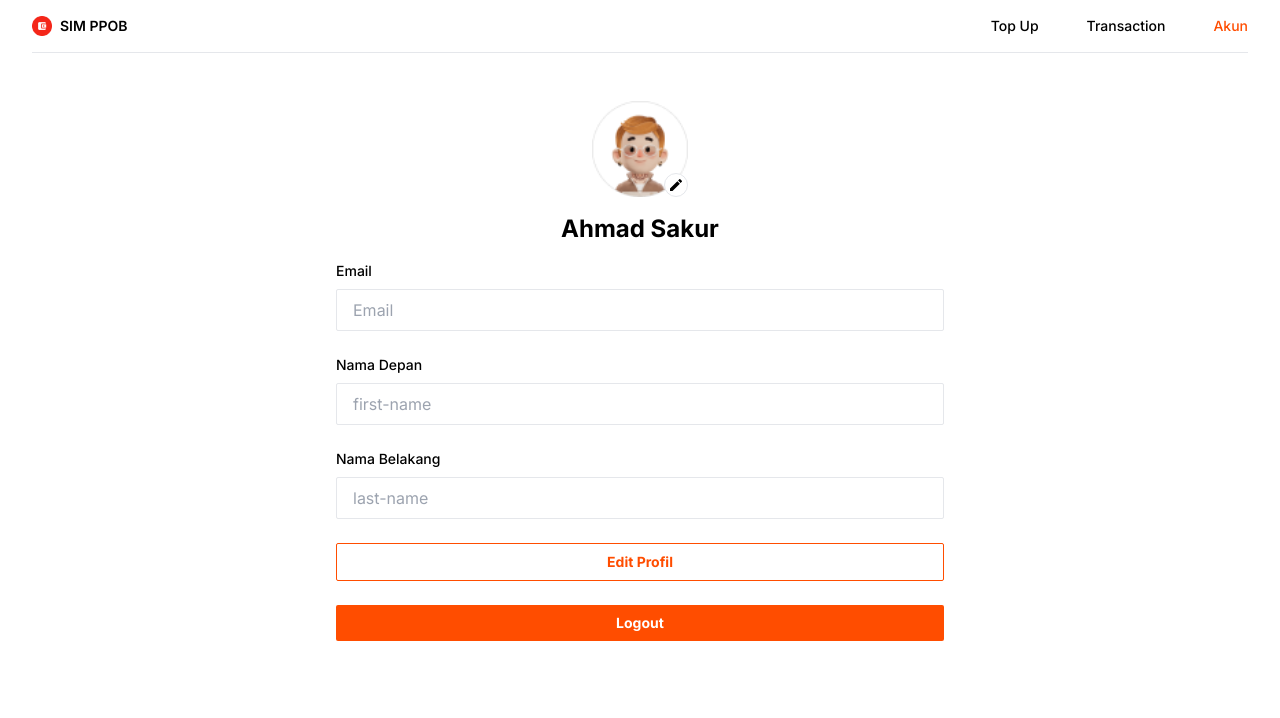
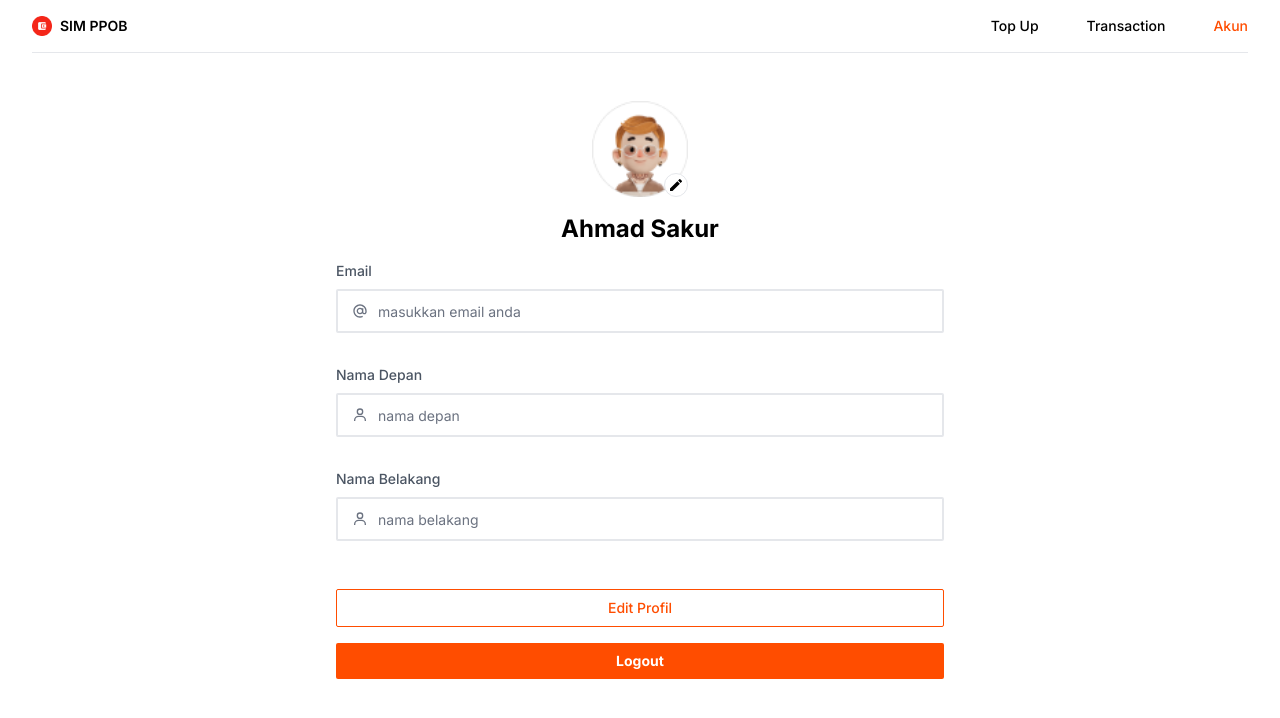
Before and after one commit to ahmadsakur/sim-ppob, a Next.js app: page /account in a window 1280 px wide. Shown: the top 718 px of the page. Built offline with nearby package versions, Linux system fonts and the light colour scheme.

Commit message:
[FEAT] Add Form Validation on Update Profile

```diff
--- a/components/input/PasswordInput.tsx
+++ b/components/input/PasswordInput.tsx
@@ -18,7 +18,7 @@ const PasswordInput: React.FC<PasswordInputProps> = ({ label, ...props }) => {
   return (
     <div className="flex flex-col gap-2 w-full relative">
       {label && (
-        <label htmlFor={props.id} className="text-gray-600">
+        <label htmlFor={props.id} className="text-gray-600 text-sm font-medium">
           {label}
         </label>
       )}
--- a/components/input/TextInput.tsx
+++ b/components/input/TextInput.tsx
@@ -17,7 +17,7 @@ const TextInput: React.FC<TextInputProps> = ({ label, ...props }) => {
   return (
     <div className="flex flex-col gap-2 w-full relative">
       {label && (
-        <label htmlFor={props.id} className="text-gray-600">
+        <label htmlFor={props.id} className="text-gray-600 text-sm font-medium">
           {label}
         </label>
       )}
--- a/pages/account.tsx
+++ b/pages/account.tsx
@@ -2,68 +2,180 @@ import DashboardLayout from "@/components/layout/DashboardLayout";
 import Image from "next/image";
 import React from "react";
 import { MdEdit } from "react-icons/md";
+import { Formik, Form } from "formik";
+import { BiAt, BiLock, BiUser } from "react-icons/bi";
+import * as Yup from "yup";
+import TextInput from "@/components/input/TextInput";
+import PasswordInput from "@/components/input/PasswordInput";
+import { AuthService } from "@/services/api-service";
 
 const AccountPage = () => {
+  const fileInputRef = React.useRef<HTMLInputElement>(null);
+  const formRef = React.useRef<HTMLFormElement>(null);
+  const [file, setFile] = React.useState<File | null>(null);
+
+  const validationSchema = Yup.object({
+    email: Yup.string()
+      .email("Invalid email address")
+      .required("Email is required"),
+    first_name: Yup.string().required("First Name is required"),
+    last_name: Yup.string().required("Last Name is required"),
+  });
+
+  const imageValidationSchema = Yup.object({
+    file: Yup.mixed()
+      .required("File is required")
+      .test("fileSize", "File size is too large", (value: any) => {
+        return !value || value.size <= 100 * 1024;
+      })
+      .test("fileType", "Invalid file type", (value: any) => {
+        return !value || ["image/jpeg", "image/png"].includes(value.type);
+      }),
+  });
+
+  const handleEditProfile = async (
+    values: any,
+    { setErrors, setSubmitting }: any
+  ) => {
+    try {
+      setSubmitting(true);
+      const response = await AuthService.updateProfile(values);
+      console.log(response);
+    } catch (error: any) {
+      if (error.response) {
+        const errorMessage = error.response.data.message;
+        setErrors({ passwordConfirmation: errorMessage });
+      } else {
+        console.error(error);
+      }
+    } finally {
+      setSubmitting(false);
+    }
+  };
+
+  const handleFileInputChange = (e: React.ChangeEvent<HTMLInputElement>) => {
+    const files = e.target.files;
+    if (files) {
+      setFile(files[0]);
+    }
+
+    const form = formRef.current;
+    if (form) {
+      form.submit();
+    }
+  };
+
+  const handleButtonClick = () => {
+    fileInputRef.current!.click();
+  };
+
+  const handleEditImage = async (
+    values: any,
+    { setErrors, setSubmitting }: any
+  ) => {
+    console.log(values);
+  };
+
   return (
     <DashboardLayout>
       <div className="w-full md:w-1/2 py-8 mx-auto">
         <div className="flex flex-col items-center">
           <div className="py-4 mx-auto flex flex-col items-center justify-center gap-4">
-            <div className="aspect-square relative w-24">
+            <Formik
+              initialValues={{
+                file: null,
+              }}
+              validationSchema={imageValidationSchema}
+              onSubmit={(values, { setSubmitting }) => {
+                handleEditImage(values, { setSubmitting });
+              }}
+            >
+              {({ isSubmitting }) => (
+                <Form
+                  className="flex flex-col gap-8"
+                  encType="multipart/form-data"
+                  ref={formRef}
+                >
+                  <input
+                    type="file"
+                    ref={fileInputRef}
+                    style={{ display: "none" }}
+                    onChange={handleFileInputChange}
+                  />
+                  <div className="relative w-24 h-24 rounded-full">
                     <Image
                       fill={true}
                       src="/assets/images/profile.png"
                       alt="Profile Picture"
                       className="object-cover"
                     />
-              <div className="absolute bottom-0 right-0 w-6 h-6 flex items-center justify-center rounded-full bg-white border border-gray-200 cursor-pointer">
+                    <div
+                      className="absolute bottom-0 right-0 w-6 h-6 flex items-center justify-center rounded-full bg-white border border-gray-200 cursor-pointer"
+                      onClick={handleButtonClick}
+                    >
                       <MdEdit />
                     </div>
                   </div>
+                </Form>
+              )}
+            </Formik>
             <h2 className="text-2xl font-bold text-center">Ahmad Sakur</h2>
           </div>
+          <div className="w-full">
+            <Formik
+              initialValues={{
+                email: "",
+                first_name: "",
+                last_name: "",
+              }}
+              validationSchema={validationSchema}
+              onSubmit={(values, { setSubmitting, setErrors }) => {
+                handleEditProfile(values, { setSubmitting, setErrors });
+              }}
+            >
+              {({ isSubmitting }) => (
+                <Form className="flex flex-col gap-8">
+                  <TextInput
+                    label="Email"
+                    id="email"
+                    name="email"
+                    type="email"
+                    placeholder="masukkan email anda"
+                    icon={<BiAt />}
+                  />
+                  <TextInput
+                    label="Nama Depan"
+                    id="first_name"
+                    name="first_name"
+                    type="text"
+                    placeholder="nama depan"
+                    icon={<BiUser />}
+                  />
+                  <TextInput
+                    label="Nama Belakang"
+                    id="last_name"
+                    name="last_name"
+                    type="text"
+                    placeholder="nama belakang"
+                    icon={<BiUser />}
+                  />
+
+                  <div className="flex flex-col gap-2 mt-4">
+                    <button
+                      type="submit"
+                      className={`text-[#ff4d00] bg-white border-[#ff4d00] border rounded-sm py-2 text-sm font-medium ${
+                        isSubmitting ? "cursor-wait opacity-50" : ""
+                      }`}
+                      disabled={isSubmitting}
+                    >
+                      {isSubmitting ? "Loading..." : "Edit Profil"}
+                    </button>
                   </div>
-        <div className="flex flex-col gap-4 md:gap-6">
-          <div className="flex flex-col gap-2">
-            <label className="text-sm font-medium" htmlFor="email">
-              Email
-            </label>
-            <input
-              type="email"
-              name="email"
-              id="email"
-              className="border border-gray-200 rounded-sm px-4 py-2 w-full"
-              placeholder="Email"
-            />
+                </Form>
+              )}
+            </Formik>
           </div>
-          <div className="flex flex-col gap-2">
-            <label className="text-sm font-medium" htmlFor="first-name">
-              Nama Depan
-            </label>
-            <input
-              type="text"
-              name="first-name"
-              id="first-name"
-              className="border border-gray-200 rounded-sm px-4 py-2 w-full"
-              placeholder="first-name"
-            />
-          </div>
-          <div className="flex flex-col gap-2">
-            <label className="text-sm font-medium" htmlFor="last-name">
-              Nama Belakang
-            </label>
-            <input
-              type="text"
-              name="last-name"
-              id="last-name"
-              className="border border-gray-200 rounded-sm px-4 py-2 w-full"
-              placeholder="last-name"
-            />
-          </div>
-          <div className="w-full bg-white text-[#ff4d00] text-sm font-bold rounded-sm text-center py-2 border border-[#ff4d00]">
-            Edit Profil
-          </div>
-          <div className="w-full bg-[#ff4d00] text-white text-sm font-bold rounded-sm text-center py-2">
+          <div className="w-full bg-[#ff4d00] text-white text-sm font-bold rounded-sm text-center mt-4 py-2">
             Logout
           </div>
         </div>
--- a/services/api-service.ts
+++ b/services/api-service.ts
@@ -2,6 +2,7 @@ import axios from "axios";
 import {
   loginCredentialsType,
   registerCredentialsType,
+  updateProfileType,
 } from "@/types/api/auth";
 
 const apiClient = axios.create({
@@ -17,6 +18,19 @@ export const AuthService = {
   },
   getProfile: ({ token }: { token: string }) => {
     return apiClient.get("/profile", {
+      headers: {
+        Authorization: `Bearer ${token}`,
+      },
+    });
+  },
+  updateProfile: ({
+    data,
+    token,
+  }: {
+    data: updateProfileType;
+    token: string;
+  }) => {
+    return apiClient.put("/profile/update", data, {
       headers: {
         Authorization: `Bearer ${token}`,
       },
--- a/types/api/auth.ts
+++ b/types/api/auth.ts
@@ -9,3 +9,9 @@ export type registerCredentialsType = {
   last_name: string;
   password: string;
 };
+
+export type updateProfileType = {
+  email?: string;
+  first_name?: string;
+  last_name?: string;
+};
```
Lines whose indentation alone changed are shown as unchanged.
